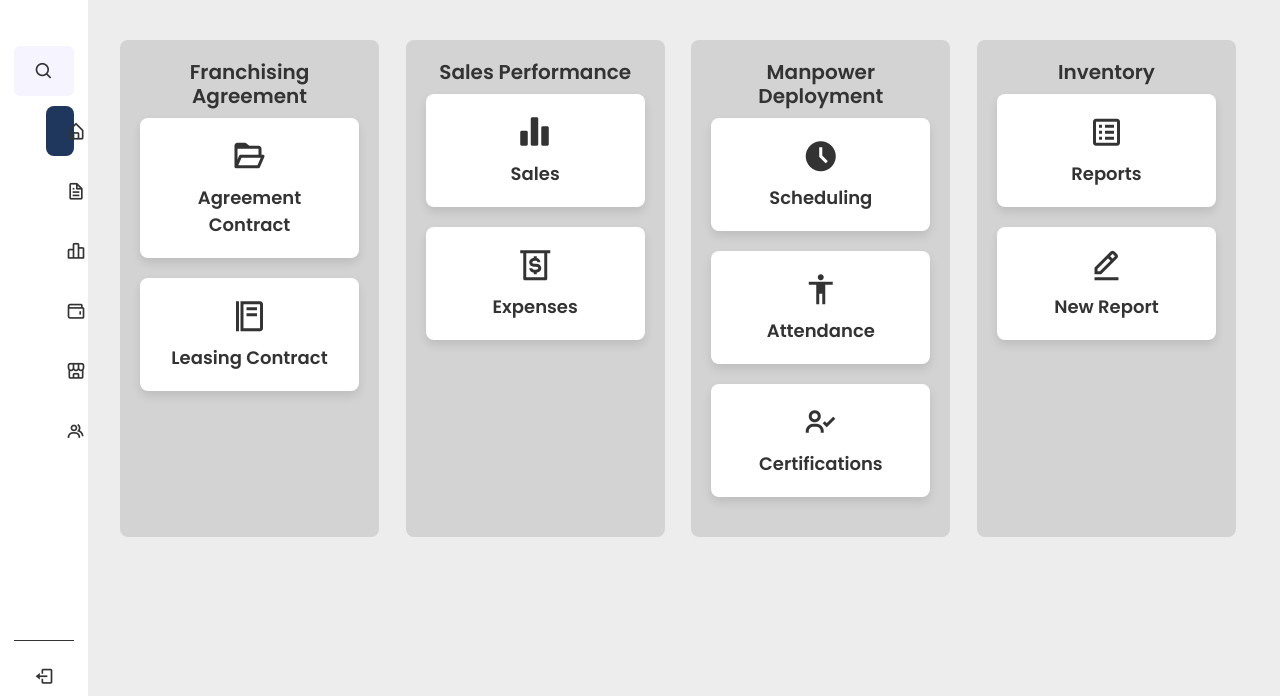
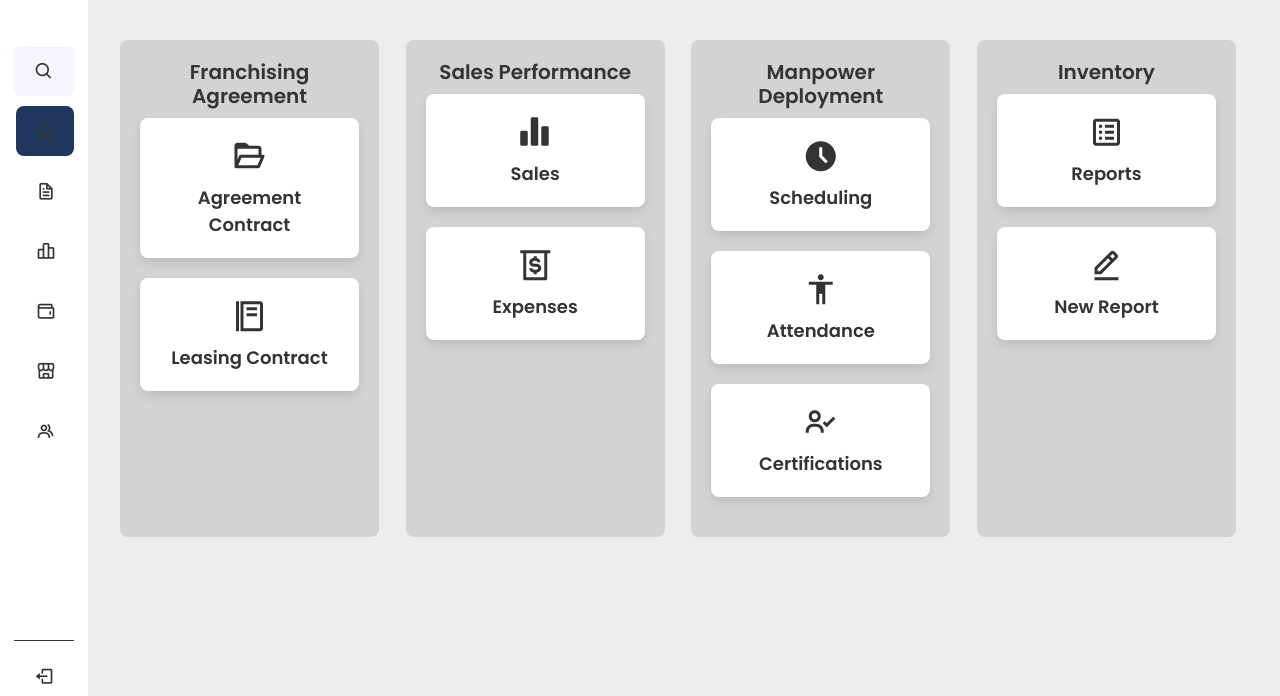
Before and after one commit to jblms00/fmsystem, a PHP site: page /dashboard.php in a window 1280 px wide. Shown: the part 90-786 px from the top of the page. Run offline with PHP 8.4, Linux system fonts and the light colour scheme.

Commit message:
adusted navbar icons

```diff
--- a/assets/css/navbar.css
+++ b/assets/css/navbar.css
@@ -187,6 +187,10 @@ header .image-text .header-text {
     justify-content: space-between;
 }
 
+.sidebar .menu-links{
+    margin-left: -30px;
+}
+
 .sidebar.close ~ .home {
     left: 88px;
     width: calc(100% - 88px);
```
